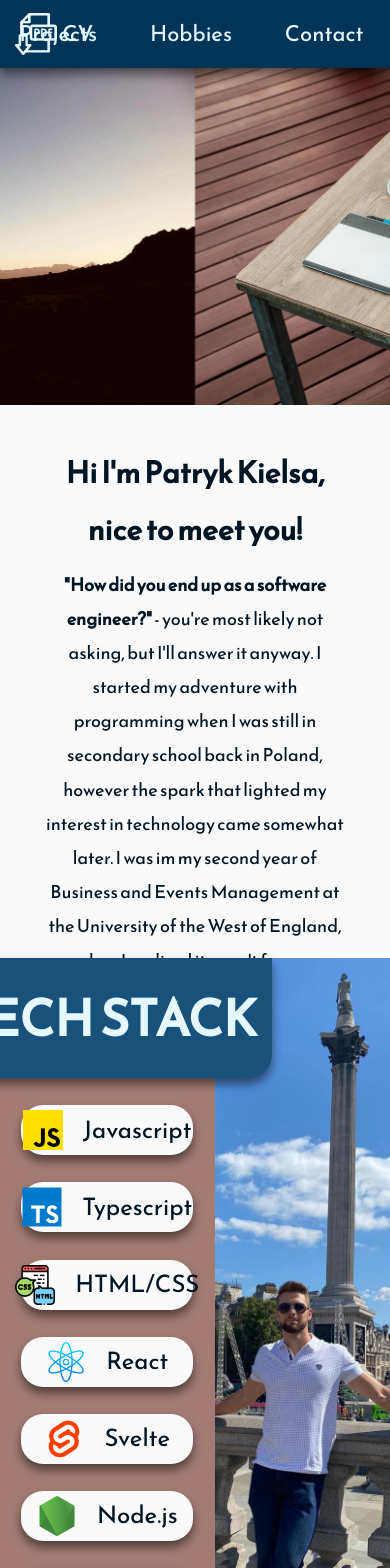
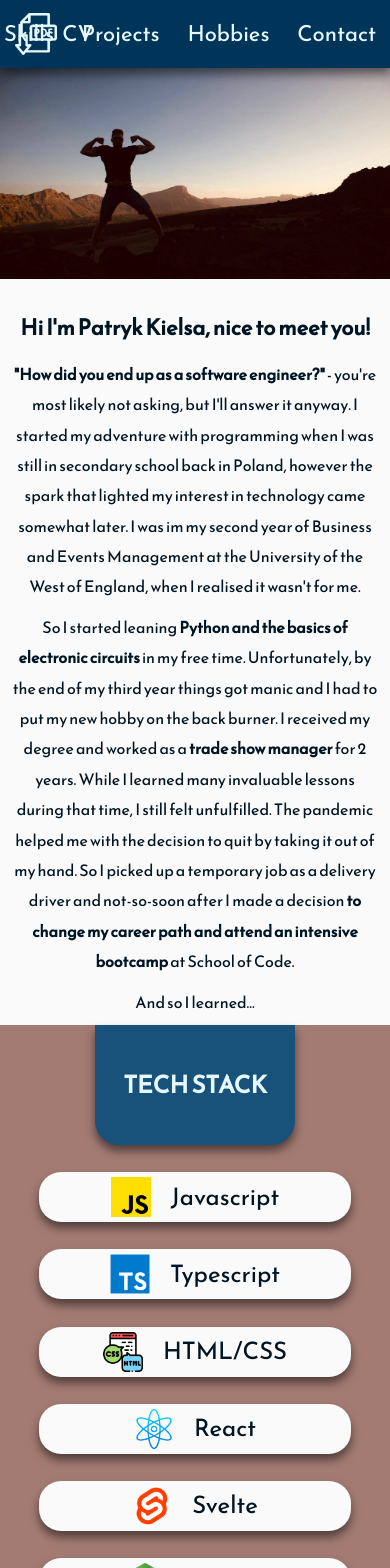
Before and after one commit to MightyKielsa/my_professional_page, a SvelteKit app: page / in a window 390 px wide. Shown: the top 1568 px of the page. Built offline with nearby package versions, Linux system fonts and the light colour scheme.

Commit message:
more mobile friendly

```diff
--- a/src/lib/Navbar.svelte
+++ b/src/lib/Navbar.svelte
@@ -53,4 +53,10 @@
 		height: 5vh;
 		margin: 5px;
 	}
+
+	@media screen and (max-width: 950px) and (max-height: 1400px) {
+		.navbar-btn-row {
+			width: 400px;
+		}
+	}
 </style>
--- a/src/lib/ProjectCard.svelte
+++ b/src/lib/ProjectCard.svelte
@@ -92,16 +92,32 @@
 	@media screen and (max-width: 1070px) and (max-height: 600px) {
 		.main-project-card-div {
 			width: 500px;
-			height: 400px;
+			height: 300px;
 		}
+		.project-card-img {
+			height: 100px;
+		}
+		.project-card-description {
+			height: 100px;
+		}
+	}
+
+	@media screen and (max-height: 800px) {
+		.main-project-card-div {
+			width: 500px;
+			height: 350px;
+		}
+	}
+	@media screen and (max-width: 550px) and (max-height: 800px) {
 		.project-card-img {
 			height: 150px;
 		}
 	}
-	@media screen and (max-height: 800px) {
+
+	@media screen and (max-width: 550px) and (max-height: 800px) {
 		.main-project-card-div {
-			width: 500px;
-			height: 450px;
+			width: 80vw;
+			height: 60vh;
 		}
 	}
 </style>
--- a/src/lib/SkillCard.svelte
+++ b/src/lib/SkillCard.svelte
@@ -95,4 +95,11 @@
 			height: auto;
 		}
 	}
+
+	@media screen and (max-width: 550px) and (max-height: 800px) {
+		#skill-card-main {
+			height: 92vh;
+			width: 100%;
+		}
+	}
 </style>
--- a/src/lib/SocialMedia.svelte
+++ b/src/lib/SocialMedia.svelte
@@ -21,4 +21,31 @@
 		align-items: center;
 		margin-top: 2vh;
 	}
+
+	@media screen and (max-width: 550px) and (max-height: 800px) {
+		img {
+			height: 32px;
+		}
+		.social-media-card {
+			width: 140px;
+			display: flex;
+			flex-direction: column;
+			align-items: center;
+			margin-top: 2vh;
+			font-size: 14px;
+		}
+	}
+	@media screen and (max-width: 450px) and (max-height: 920px) {
+		img {
+			height: 24px;
+		}
+		.social-media-card {
+			width: 25vw;
+			display: flex;
+			flex-direction: column;
+			align-items: center;
+			margin-top: 2vh;
+			font-size: 11px;
+		}
+	}
 </style>
--- a/src/routes/+page.svelte
+++ b/src/routes/+page.svelte
@@ -22,8 +22,21 @@
 	});
 	setContext('skillContext', skillStore);
 
+	const hobbyStore = writable('hobby-list');
+	const bookStore = writable('none');
+
 	function onSkillClick(newSkillObj) {
 		skillStore.set(newSkillObj);
+	}
+
+	function onBookClick() {
+		hobbyStore.set('none');
+		bookStore.set('hobby-list');
+	}
+
+	function onHobbyClick() {
+		hobbyStore.set('hobby-list');
+		bookStore.set('none');
 	}
 </script>
 
@@ -35,7 +48,11 @@
 			alt="a man standing in the mountains on the left and a work des on the right"
 			src="/combined.png"
 		/>
-
+		<img
+			class="top-horizontal-img-mobile"
+			alt="a man standing in the mountains on the left and a work des on the right"
+			src="/mobile-main.png"
+		/>
 		<section class="about-me">
 			<div class="about-me-div">
 				<h1>Hi I'm Patryk Kielsa, nice to meet you!</h1>
@@ -84,8 +101,12 @@
 		</section>
 		<section class="personal-corner-main-div" id="personal-corner-section">
 			<h2>Personal corner</h2>
+			<div class="personal-button-mobile-div">
+				<button on:click={onHobbyClick}>Hobbies</button><button on:click={onBookClick}>Books</button
+				>
+			</div>
 			<div class="personal-corner-content-div">
-				<ul aria-label="Hobbies" class="main-page-list">
+				<ul aria-label="Hobbies" class="main-page-list" id={$hobbyStore}>
 					{#each hobbiesArr as hobby}
 						<li class="hobby-list-item">
 							<p>{hobby.hobbyName}</p>
@@ -93,7 +114,7 @@
 						</li>
 					{/each}
 				</ul>
-				<ul aria-label="Favourite Books" class="main-page-list">
+				<ul aria-label="Favourite Books" class="main-page-list" id={$bookStore}>
 					{#each booksArr as book}
 						<li class="book-list-item">
 							<div>
@@ -148,7 +169,7 @@
 	}
 	.main-body-element {
 		background-color: var(--background);
-		height: 398vh;
+		height: auto;
 		width: 100%;
 		position: absolute;
 		top: 8vh;
@@ -173,6 +194,13 @@
 	}
 	/*____________________________ABOUT ME SECTION___________________________*/
 
+	.top-horizontal-img-mobile {
+		display: none;
+		width: 100%;
+		height: 40vh;
+		object-fit: cover;
+		background-position: center, center;
+	}
 	.top-horizontal-img {
 		width: 100%;
 		height: 40vh;
@@ -258,6 +286,10 @@
 		margin-top: 2rem;
 		text-align: center;
 	}
+
+	.personal-button-mobile-div {
+		display: none;
+	}
 	.personal-corner-content-div {
 		width: 100%;
 		height: 90%;
@@ -317,7 +349,7 @@
 
 	.footer-main-div {
 		width: 100%;
-		height: 27vh;
+		height: auto;
 		display: flex;
 		flex-direction: column;
 		align-items: center;
@@ -339,8 +371,6 @@
 
 		/*____________________________ABOUT ME SECTION___________________________*/
 		.top-horizontal-img {
-			width: 100%;
-			object-fit: cover;
 			background-position: left, center;
 		}
 		.about-me {
@@ -408,6 +438,7 @@
 			font-size: 20px;
 			width: 80%;
 			line-height: 1.7;
+			margin-top: 10px;
 		}
 		.about-me p {
 			margin-top: 20px;
@@ -424,6 +455,9 @@
 		}
 		.personal-corner-main-div h2 {
 			margin-top: 1rem;
+		}
+		.social-media-row {
+			height: 300px;
 		}
 	}
 
@@ -451,6 +485,13 @@
 			height: 600px;
 			align-items: center;
 			justify-content: flex-start;
+		}
+		.top-horizontal-img {
+			display: none;
+		}
+
+		.top-horizontal-img-mobile {
+			display: block;
 		}
 	}
 
@@ -482,10 +523,9 @@
 		}
 		.project-cards-row {
 			margin-top: 0;
-			height: auto;
 			overflow-x: scroll;
 			gap: 40px;
-			height: 450px;
+			height: 400px;
 			align-items: center;
 			justify-content: flex-start;
 		}
@@ -502,18 +542,213 @@
 			height: 50vh;
 		}
 	}
+	@media screen and (max-width: 950px) and (max-height: 1400px) {
+		.about-me {
+			text-align: center;
+			height: 50vh;
+		}
+		.projects-section-main-div h2 {
+			margin-top: 2rem;
+		}
+		.project-cards-row {
+			margin-top: 50px;
+			overflow-x: scroll;
+			gap: 40px;
+			height: 900px;
+			align-items: center;
+			justify-content: flex-start;
+		}
+		.personal-corner-main-div {
+			height: 67vh;
+		}
+	}
+	@media screen and (max-width: 850px) and (max-height: 1200px) {
+		.about-me {
+			margin-top: 0;
+			height: 52vh;
+			font-size: 18px;
+		}
+		.projects-section-main-div h2 {
+			margin-top: 2rem;
+		}
+		.project-cards-row {
+			margin-top: 50px;
+			overflow-x: scroll;
+			gap: 40px;
+			height: 700px;
+			align-items: center;
+			justify-content: flex-start;
+		}
+		.personal-corner-main-div {
+			height: 92vh;
+		}
+	}
+
 	@media screen and (max-width: 800px) {
 		h1 {
 			font-size: 30px;
 		}
+		h2 {
+			font-size: 30px;
+		}
+		.top-horizontal-img {
+			height: 30vh;
+		}
 		.about-me {
 			font-size: 18px;
-			width: 80%;
+			width: 90%;
 			line-height: 1.9;
+			height: 53vh;
+		}
+
+		#skills-header-div {
+			min-width: 200px;
 		}
 		/*____________________________PERSONAL CORNER___________________________*/
 		.personal-corner-content-div ul {
 			padding: 25px;
 		}
 	}
+	@media screen and (max-width: 800px) and (max-height: 550px) {
+		.about-me {
+			height: auto;
+			font-size: 16px;
+		}
+		#personal-corner-section {
+			height: auto;
+			padding-bottom: 50px;
+		}
+		.project-cards-row {
+			height: 380px;
+			margin-top: 0;
+		}
+	}
+
+	@media screen and (max-width: 550px) and (max-height: 800px) {
+		h1 {
+			font-size: 26px;
+		}
+		h2 {
+			font-size: 26px;
+		}
+		p {
+			font-size: 14px;
+		}
+		.about-me {
+			font-size: 18px;
+			height: 67vh;
+			margin-top: 0;
+			width: 94%;
+			line-height: 1.5;
+		}
+		.top-horizontal-img-mobile {
+			height: 30vh;
+		}
+
+		.project-cards-row {
+			height: 400px;
+		}
+		.personal-corner-main-div {
+			height: 112vh;
+		}
+		.personal-corner-main-div {
+			overflow-x: scroll;
+		}
+		.personal-corner-main-div ul {
+			width: 90vw;
+		}
+
+		.social-media-row {
+			height: 200px;
+			width: 100%;
+		}
+	}
+
+	@media screen and (max-width: 450px) and (max-height: 920px) {
+		h1 {
+			font-size: 26px;
+		}
+		h2 {
+			font-size: 24px;
+		}
+		p {
+			font-size: 16px;
+			line-height: 1.9;
+		}
+
+		.top-horizontal-img-mobile {
+			height: 25vh;
+		}
+
+		.about-me {
+			font-size: 18px;
+			height: auto;
+			padding: 1vh;
+			margin-top: 20px;
+			width: 94%;
+		}
+		.skills-list-div {
+			width: 100%;
+		}
+		.main-vertical-img {
+			display: none;
+		}
+		.project-cards-row {
+			height: 80%;
+			margin-top: 0;
+		}
+		.personal-corner-content-div {
+			height: auto;
+		}
+		.personal-button-mobile-div {
+			margin-top: 20px;
+			display: flex;
+			width: 100%;
+			justify-content: space-around;
+		}
+		.personal-button-mobile-div button {
+			width: 120px;
+			height: 40px;
+			border-radius: 1rem;
+			border: none;
+			box-shadow: 0px 6px 10px rgba(0, 0, 0, 0.5);
+			background-color: var(--primary-tint2);
+			font-weight: 600;
+			font-size: 16px;
+		}
+		#hobby-list {
+			display: block;
+		}
+		#none {
+			display: none;
+		}
+
+		.author-p {
+			font-size: 14px;
+		}
+	}
+	@media screen and (max-width: 420px) {
+		h1 {
+			margin-top: 0;
+			font-size: 22px;
+		}
+		.about-me {
+			font-size: 12px;
+		}
+		.social-media-row {
+			display: grid;
+			grid-template-columns: repeat(2, auto);
+			gap: 10px;
+			grid-auto-rows: minmax(50px, auto);
+		}
+		.personal-corner-content-div ul:before {
+			font-size: 100%;
+		}
+		.personal-corner-content-div ul {
+			height: auto;
+		}
+		.hobby-img {
+			height: 40px;
+		}
+	}
 </style>
```
Also changed, not shown: static/mobile-main.png (renamed from static/signal-2022-08-19-10-48-11-244.png), static/signal-2022-08-19-10-48-11-244.jpg (added).
